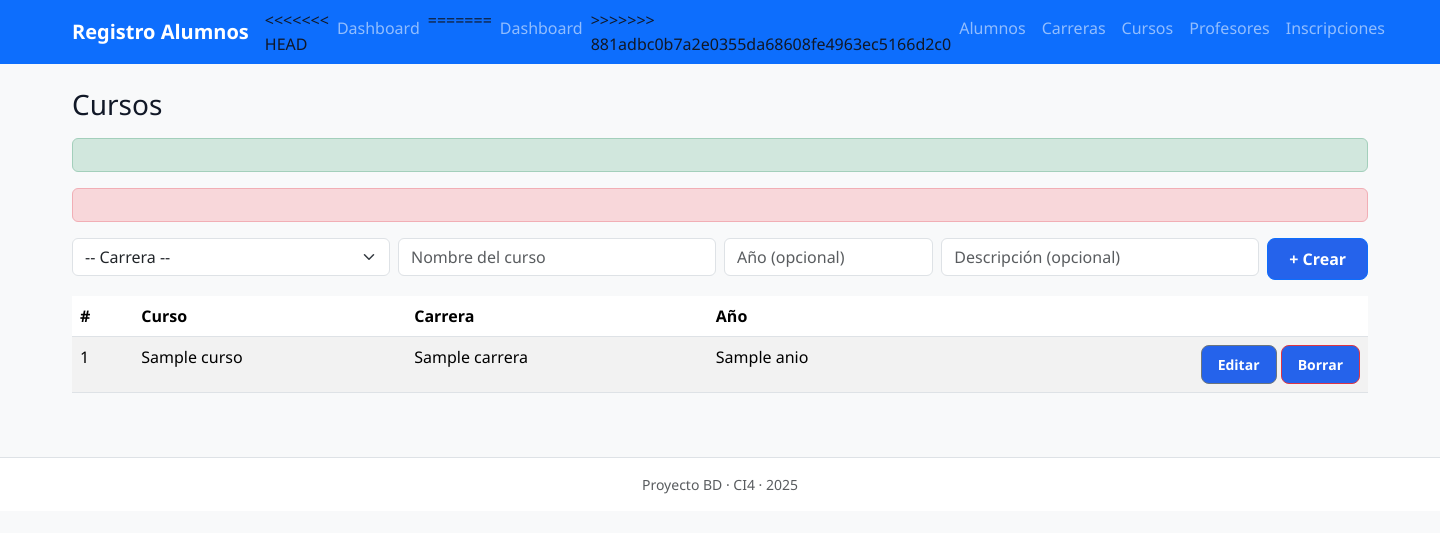
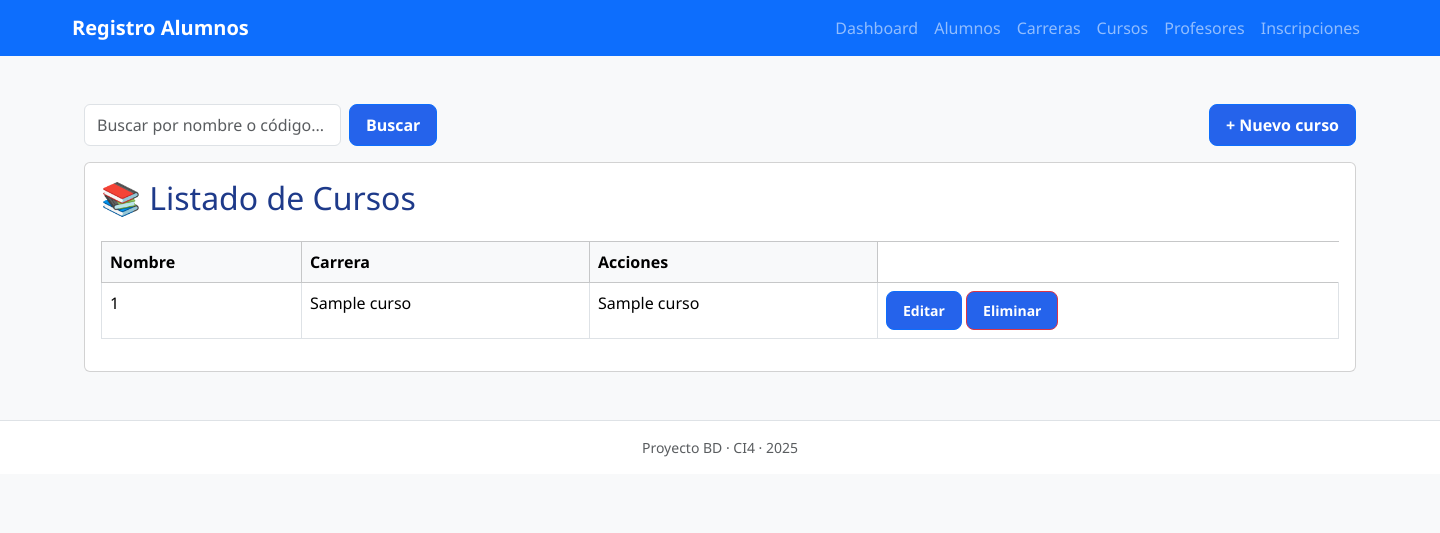
Before and after one commit to Ju4nDufour/proyecto_ci4, a CodeIgniter 4 app: the page made by app/Views/cursos/index.php in a window 1440 px wide. Shown: the top 533 px of the page. Run offline with PHP 8.4 and a stand-in for CodeIgniter, Linux system fonts and the light colour scheme; the template is opened without the code that fills it: most values are stand-ins (such as "Sample title", 1, 10 or a date in 2020); data that the repository does not hold is empty; some libraries are stand-ins or nearby versions.

Commit message:
Cambios Juan en tabla cursos

```diff
--- a/app/Controllers/Dashboard.php
+++ b/app/Controllers/Dashboard.php
@@ -6,10 +6,6 @@ class Dashboard extends BaseController
 {
     public function index()
     {
-        $data = [
-            'title' => 'Inicio - Instituto'
-        ];
-        return view('dashboard/index', $data);
-
+        return view('dashboard/index');
     }
 }
--- a/app/Views/cursos/index.php
+++ b/app/Views/cursos/index.php
@@ -1,43 +1,50 @@
-<!-- app/Views/cursos/index.php -->
 <?= $this->extend('layouts/app') ?>
 <?= $this->section('content') ?>
 
-<h1 class="h3 mb-3">Cursos</h1>
+<div class="container mt-4">
+    <div class="d-flex justify-content-between mb-3">
+        <form action="<?= base_url('cursos') ?>" method="get" class="d-flex">
+            <input type="text" name="buscar" placeholder="Buscar por nombre o código..." class="form-control me-2">
+            <button type="submit" class="btn btn-primary">Buscar</button>
+        </form>
+        <a href="<?= base_url('cursos/crear') ?>" class="btn btn-primary">+ Nuevo curso</a>
+    </div>
 
-<?php if ($ok = session('ok')): ?><div class="alert alert-success"><?= esc($ok) ?></div><?php endif; ?>
-<?php if ($errors = session('errors')): ?><div class="alert alert-danger"><?= implode('<br>', $errors) ?></div><?php endif; ?>
+    <div class="card p-3">
+        <h2>📚 Listado de Cursos</h2>
+        <table class="table table-bordered mt-3">
+            <thead class="table-light">
+                <tr>
 
-<form class="row g-2 mb-3" method="post" action="/cursos/store">
-  <div class="col-md-3">
-    <select name="carrera_id" class="form-select" required>
-      <option value="">-- Carrera --</option>
-      <?php foreach($carreras as $car): ?>
-        <option value="<?= $car['id'] ?>"><?= esc($car['nombre']) ?></option>
-      <?php endforeach; ?>
-    </select>
-  </div>
-  <div class="col-md-3"><input name="nombre" class="form-control" placeholder="Nombre del curso" required></div>
-  <div class="col-md-2"><input type="number" name="anio" class="form-control" placeholder="Año (opcional)"></div>
-  <div class="col-md-3"><input name="descripcion" class="form-control" placeholder="Descripción (opcional)"></div>
-  <div class="col-md-1"><button class="btn btn-primary w-100">+ Crear</button></div>
-</form>
+                    <th>Nombre</th>
 
-<table class="table table-striped">
-  <thead><tr><th>#</th><th>Curso</th><th>Carrera</th><th>Año</th><th></th></tr></thead>
-  <tbody>
-    <?php foreach($cursos as $c): ?>
-      <tr>
-        <td><?= $c['id'] ?></td>
-        <td><?= esc($c['nombre']) ?></td>
-        <td><?= esc($c['carrera']) ?></td>
-        <td><?= esc($c['anio']) ?></td>
-        <td class="text-end">
-          <a class="btn btn-sm btn-outline-secondary" href="/cursos/edit/<?= $c['id'] ?>">Editar</a>
-          <a class="btn btn-sm btn-outline-danger" href="/cursos/delete/<?= $c['id'] ?>" onclick="return confirm('¿Eliminar?')">Borrar</a>
-        </td>
-      </tr>
-    <?php endforeach; ?>
-  </tbody>
-</table>
+                    <th>Carrera</th>
+                    <th>Acciones</th>
+                </tr>
+            </thead>
+            <tbody>
+                <?php $i = 1; foreach ($cursos as $curso): ?>
+                <tr>
+                    <td><?= $i++ ?></td>
+                    <td><?= esc($curso['nombre']) ?></td>
+                    <td><?= esc($curso['nombre_carrera']) ?></td>
+                    <td>
+                        <a href="<?= base_url('cursos/editar/'.$curso['id_curso']) ?>" class="btn btn-sm btn-primary">Editar</a>
+                        <form action="<?= base_url('cursos/eliminar/'.$curso['id_curso']) ?>" method="post" style="display:inline;" onsubmit="return confirm('¿Estás seguro de eliminar este curso?');">
+                            <?= csrf_field() ?>
+                            <button type="submit" class="btn btn-sm btn-danger">Eliminar</button>
+                        </form>
+                    </td>
+                </tr>
+                <?php endforeach; ?>
+                <?php if(empty($cursos)): ?>
+                <tr>
+                    <td colspan="5" class="text-center">No se encontraron cursos.</td>
+                </tr>
+                <?php endif; ?>
+            </tbody>
+        </table>
+    </div>
+</div>
 
 <?= $this->endSection() ?>
--- a/app/Views/dashboard/index.php
+++ b/app/Views/dashboard/index.php
@@ -11,8 +11,6 @@
   <p>🌐 Sitio web oficial: www.universidad.edu</p>
 </footer>
 
-
-
     <ul>
         <li><a href="<?= base_url('/dashboard') ?>">🏠 Ir al Dashboard</a></li>
         <li><a href="<?= base_url('/alumnos') ?>">👨‍🎓 Ver Alumnos</a></li>
@@ -20,7 +18,7 @@
         <li><a href="<?= base_url('/profesores') ?>">👩‍🏫 Ver Profesores</a></li>
         <li><a href="<?= base_url('/cursos') ?>">📘 Ver Cursos</a></li>
     </ul>
->>>>>>> 881adbc0b7a2e0355da68608fe4963ec5166d2c0
+
 </div>
 
 <?= $this->endSection() ?>
--- a/app/Views/layouts/app.php
+++ b/app/Views/layouts/app.php
@@ -20,11 +20,8 @@
     </button>
     <div id="mainNav" class="collapse navbar-collapse">
       <ul class="navbar-nav ms-auto">
-<<<<<<< HEAD
-        <a href="<?= base_url('dashboard') ?>"  class="nav-link">Dashboard</a>
-=======
+
         <li class="nav-item"><a class="nav-link" href="<?= site_url('dashboard') ?>">Dashboard</a></li>
->>>>>>> 881adbc0b7a2e0355da68608fe4963ec5166d2c0
         <li class="nav-item"><a class="nav-link" href="<?= site_url('alumnos') ?>">Alumnos</a></li>
         <li class="nav-item"><a class="nav-link" href="<?= site_url('carreras') ?>">Carreras</a></li>
         <li class="nav-item"><a class="nav-link" href="<?= site_url('cursos') ?>">Cursos</a></li>
```
Also changed, not shown: app/Config/Routes.php (+5 -5 lines), app/Controllers/Cursos.php (added, +22 -0 lines), app/Controllers/CursosController.php (deleted, +0 -60 lines), app/Models/CursoModel.php (+5 -10 lines).
